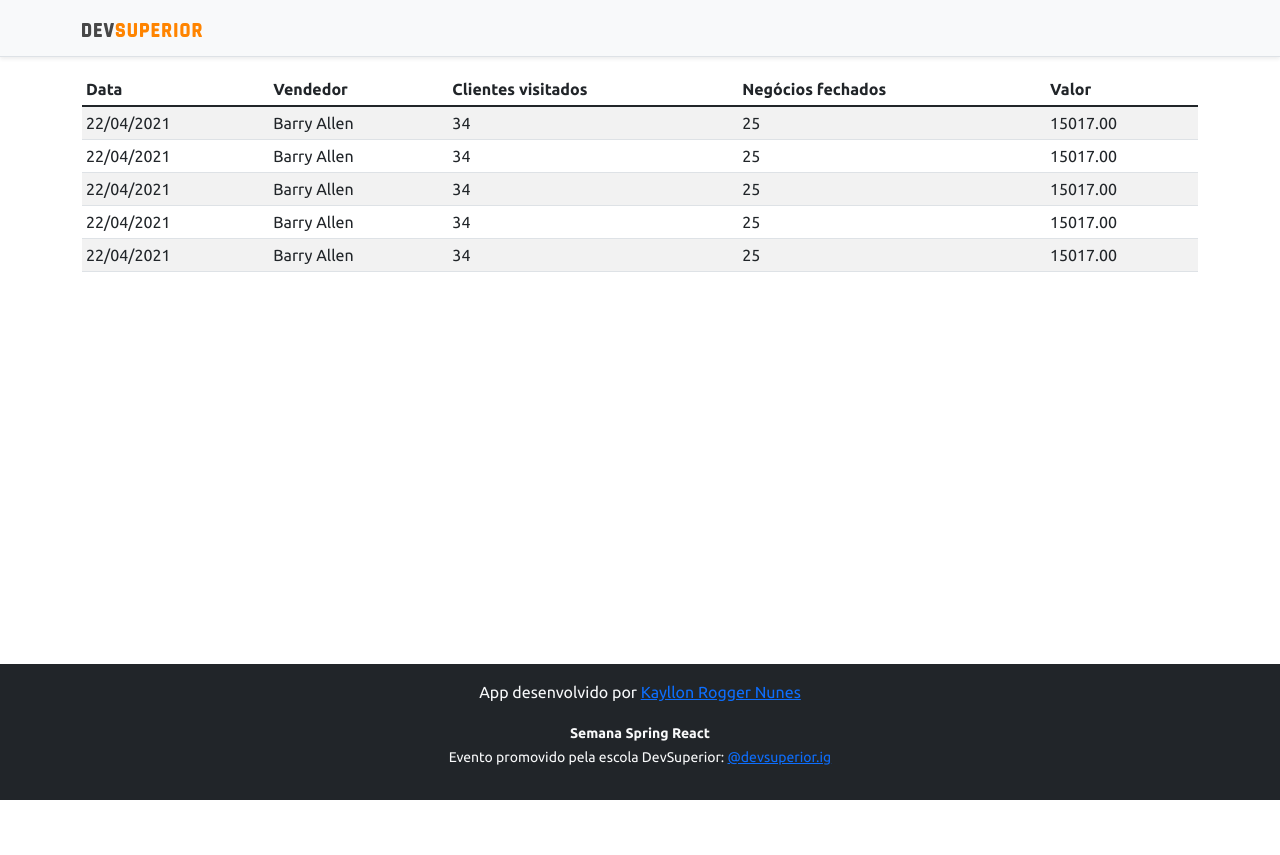
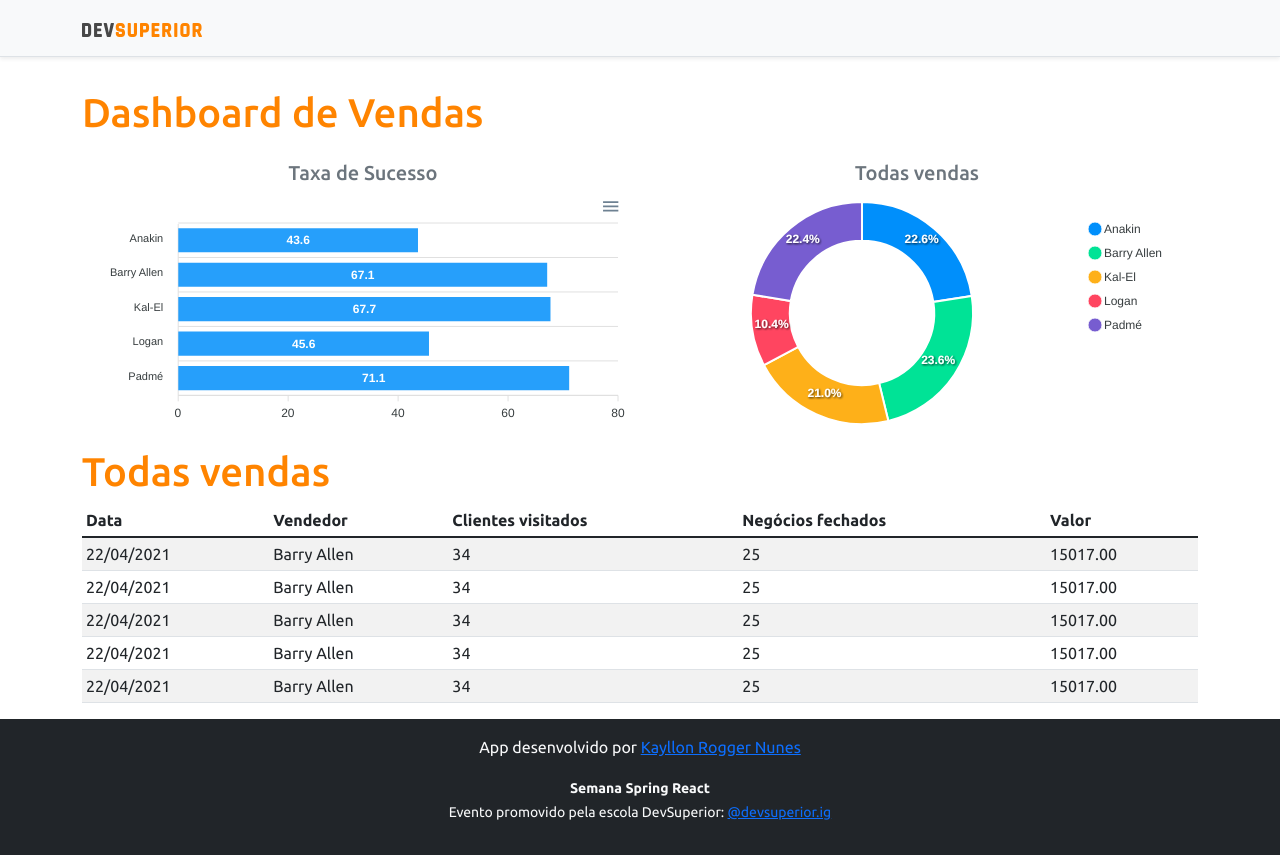
Before and after one commit to KayllonRogger/projeto-sds3, a React (Create React App) app in the folder frontend/: page / in a window 1280 px wide. Before the commit the page ends 800 px from the top, so only its background shows below. Built offline with nearby package versions, Linux system fonts and the light colour scheme.

Commit message:
Static Charts

```diff
--- a/frontend/package.json
+++ b/frontend/package.json
@@ -12,8 +12,10 @@
     "@types/node": "^12.0.0",
     "@types/react": "^17.0.0",
     "@types/react-dom": "^17.0.0",
+    "apexcharts": "^3.29.0",
     "bootstrap": "^5.1.3",
     "react": "^17.0.2",
+    "react-apexcharts": "^1.3.9",
     "react-dom": "^17.0.2",
     "react-scripts": "4.0.3",
     "typescript": "^4.1.2",
--- a/frontend/src/App.tsx
+++ b/frontend/src/App.tsx
@@ -1,13 +1,29 @@
+import BarCharts from "components/BarCharts";
 import DataTable from "components/DataTable/DataTable";
 import Footer from "components/Footer";
 import NavBar from "components/NavBar";
+import DonutsChart from "components/DonutsChart";
 
 function App() {
   return (
     <>
       <NavBar />
       <div className="container">
-        <DataTable />
+        <h1 className="text-primary py-3">Dashboard de Vendas</h1>
+        <div className="row px-3">
+          <div className="col-sm-6">
+            <h5 className="text-center text-secondary">Taxa de Sucesso</h5>
+            <BarCharts />
+          </div>
+          <div className="col-sm-6">
+            <h5 className="text-center text-secondary">Todas vendas</h5>
+            <DonutsChart />
+          </div>
+        </div>
+        <div className="py 3">
+          <h1 className="text-primary">Todas vendas</h1>
+          <DataTable />
+        </div>
       </div>
       <Footer />
     </>
--- /dev/null
+++ b/frontend/src/components/BarCharts/index.tsx
@@ -0,0 +1,33 @@
+import Chart from 'react-apexcharts';
+
+function BarCharts() {
+    const options = {
+        plotOptions: {
+            bar: {
+                horizontal: true,
+            }
+        },
+    };
+
+    const mockData = {
+        labels: {
+            categories: ['Anakin', 'Barry Allen', 'Kal-El', 'Logan', 'Padmé']
+        },
+        series: [
+            {
+                name: "% Sucesso",
+                data: [43.6, 67.1, 67.7, 45.6, 71.1]
+            }
+        ]
+    };
+    return (
+        <Chart
+            options = {{ ...options, xaxis: mockData.labels}}
+            series = {mockData.series}
+            type = "bar"
+            height = "240"
+        />
+    )
+}
+
+export default BarCharts;
--- /dev/null
+++ b/frontend/src/components/DonutsChart/index.tsx
@@ -0,0 +1,24 @@
+import Chart from 'react-apexcharts';
+
+function DonutsChart() {
+    const mockData = {
+        series: [477138, 499928, 444867, 220426, 473088],
+        labels: ['Anakin', 'Barry Allen', 'Kal-El', 'Logan', 'Padmé']
+    }
+
+    const options = {
+        legend: {
+            show: true
+        }
+    }
+
+    return (
+        <Chart
+            options = {{ ...options, labels: mockData.labels}}
+            series = {mockData.series}
+            type = "donut"
+            height = "240"
+        />
+    )
+};
+export default DonutsChart;
```
Also changed, not shown: 1 other file (tests, documents, lock files or other folders).
